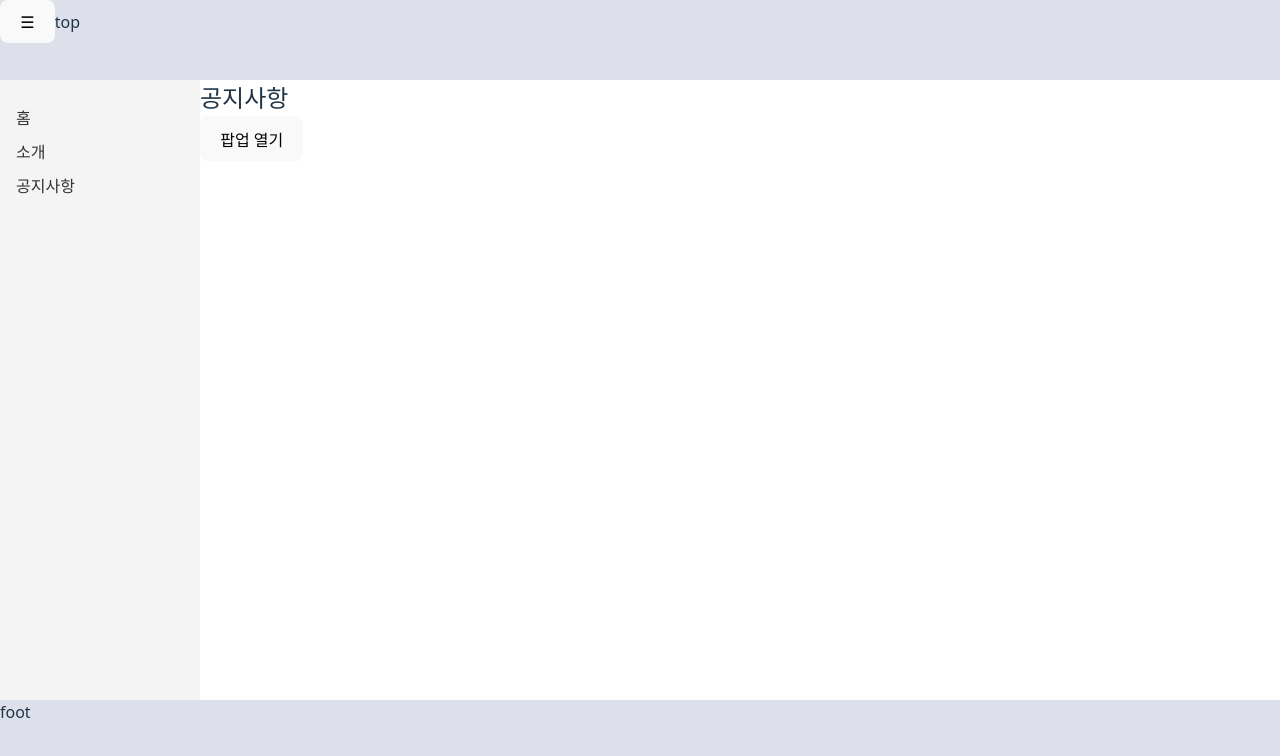
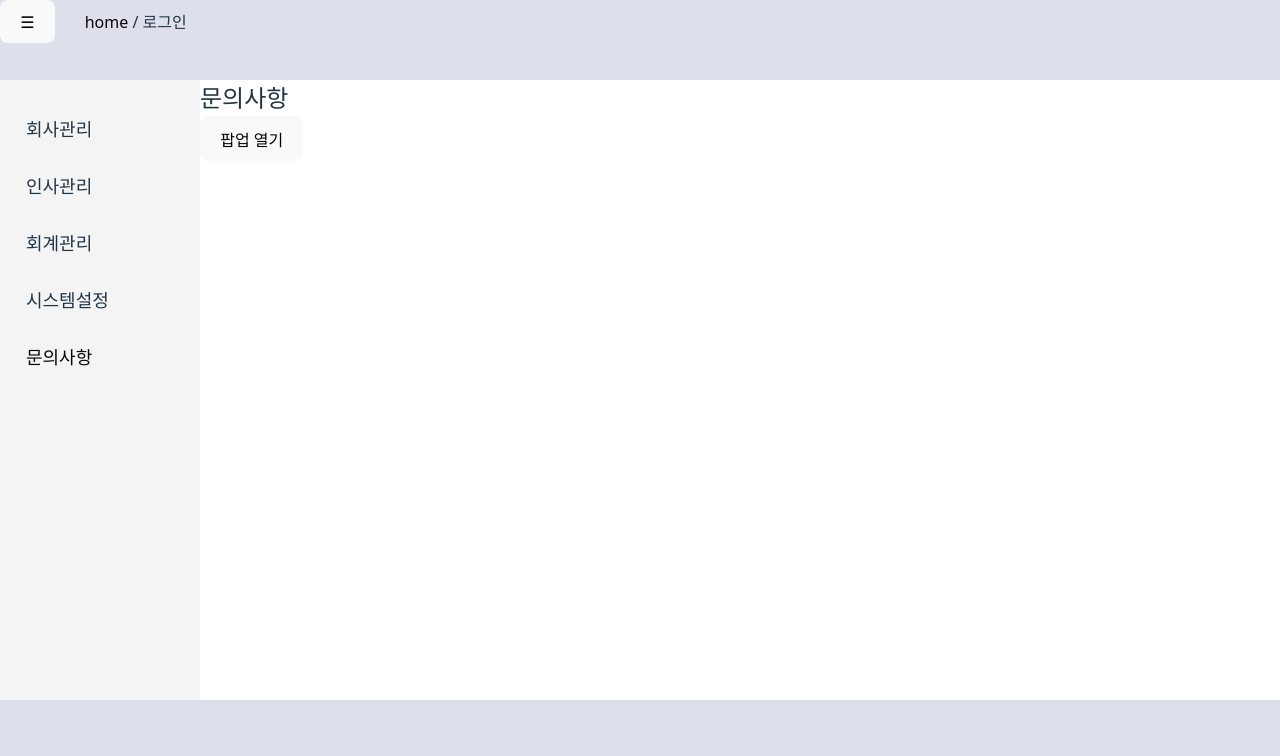
Before and after one commit to byunghaHwang/guleumsan, a React (Vite) app in the folder fronted/: page /board in a window 1280 px wide. Shown: the top 756 px of the page. Built offline with nearby package versions, Linux system fonts and the light colour scheme.

Commit message:
사이드바 메뉴별 오픈 기능 구현

```diff
--- a/fronted/src/App.css
+++ b/fronted/src/App.css
@@ -1,8 +1,13 @@
+@import './css/popup.css';  /* 팝업 */
+@import './css/contents.css';  /* 화면 */
+
 * {
     margin: 0;
     padding: 0;
     box-sizing: border-box;
 }
+
+a{color: #080808;}
 
 body {
   /* font-family: 'Segoe UI', sans-serif;
@@ -36,30 +41,73 @@ body {
     background-color: #f4f4f4;
     padding: 1rem;
     transform: translateX(0);
-  transition: transform 0.7s ease-in-out;
+    transition: all 1s;
 
-    /* Sidebar.css */
-    ul {
-    list-style: none;
+    .showSide{display: none;}
+
+    .menu {
+        list-style-type: none;
         padding: 0;
+
+        .menu-item {
+            margin: 10px 0;
+
+            /* 메뉴 제목 스타일 */
+            .menu-title {
+                font-size: 18px;
+                cursor: pointer;
+                padding: 10px;
+                /* background-color: #ffffff; */
+                border-radius: 5px;
+                display: block;
+                transition: background-color 0.3s;
             }
 
-    li {
-    margin: 10px 0;
+            .menu-title:hover {
+                background-color: #7675b9;
             }
 
-    a {
-    text-decoration: none;
-    color: #333;
+            /* 서브메뉴 기본 숨김 */
+            .submenu {
+                list-style-type: none;
+                padding-left: 20px;
+                display: none;
+                margin-top: 5px;
+
+                li {
+                    /* background-color: #ffffff; */
+                    padding: 8px;
+                    border-radius: 5px;
+                    margin-bottom: 5px;
                 }
 
-    a:hover {
-    color: #007bff;
+            }
+
+            /* 서브메뉴 펼쳐지는 애니메이션 */
+            .show {
+                display: block;
+                animation: slideIn 0.3s ease-out;
+            }
+        }
+    }
+
+
+    /* 애니메이션: 서브메뉴가 아래로 슬라이딩 */
+    @keyframes slideIn {
+        from {
+            max-height: 0;
+            opacity: 0;
+        }
+        to {
+            max-height: 1000px;
+            opacity: 1;
+        }
     }
 }
 
 .sideOpen {
     width: 0px;
+    transition: all 1s;
     transform: translateX(-100%);
 }
 
@@ -75,27 +123,3 @@ body {
     margin-top: auto;
     background-color: #dde0ea;
 }
-
-
-/* 팝업 */
-.modal-overlay {
-  position: fixed;
-  top: 0;
-  left: 0;
-  width: 100%;
-  height: 100%;
-  background: rgba(0, 0, 0, 0.5);
-  display: flex;
-  justify-content: center;
-  align-items: center;
-  z-index: 1000;
-}
-
-.modal-content {
-  background: white;
-  padding: 2rem;
-  border-radius: 10px;
-  width: 400px;
-  max-width: 90%;
-  box-shadow: 0 2px 10px rgba(0, 0, 0, 0.3);
-}
--- a/fronted/src/board/board.jsx
+++ b/fronted/src/board/board.jsx
@@ -1,4 +1,6 @@
 import React, { useState } from 'react';
+import classNames from 'classnames';
+
 import TestPopup from './popup/testPopup';
 
 function Board() {
@@ -9,9 +11,15 @@ function Board() {
 
   return (
     <>
-      <h2>공지사항</h2>
+        <div classNames={'testSt'}>
+            <h2>문의사항</h2>
+        </div>
+        <div classNames={'testSt'}>
+            <button onClick={openModal}>팝업 열기</button>
+        </div>
 
-      <button onClick={openModal}>팝업 열기</button>
+
+
 
       {isOpen && <TestPopup onClose={closeModal} />}
     </>
--- /dev/null
+++ b/fronted/src/css/contents.css
@@ -0,0 +1,7 @@
+/* 화면 스타일 */
+
+.testSt{
+    padding: 10px 10px;
+    position: relative;
+    left: 20px;
+}
--- /dev/null
+++ b/fronted/src/css/popup.css
@@ -0,0 +1,22 @@
+/* 팝업 */
+.modal-overlay {
+    position: fixed;
+    top: 0;
+    left: 0;
+    width: 100%;
+    height: 100%;
+    background: rgba(0, 0, 0, 0.5);
+    display: flex;
+    justify-content: center;
+    align-items: center;
+    z-index: 1000;
+}
+
+.modal-content {
+    background: white;
+    padding: 2rem;
+    border-radius: 10px;
+    width: 400px;
+    max-width: 90%;
+    box-shadow: 0 2px 10px rgba(0, 0, 0, 0.3);
+}
--- a/fronted/src/home/footerPage.jsx
+++ b/fronted/src/home/footerPage.jsx
@@ -4,7 +4,9 @@ function FooterPage(){
 
     return (
     <>
-        <footer className='footer'>foot</footer>
+        <footer className='footer'>
+
+        </footer>
     </>
   )
 
--- a/fronted/src/home/headerPage.jsx
+++ b/fronted/src/home/headerPage.jsx
@@ -1,4 +1,4 @@
-import { useNavigate } from 'react-router-dom';
+import { useNavigate, Link } from 'react-router-dom';
 import React, { useState } from 'react';
 
 function HeaderPage({toggleSidebar}){
@@ -11,7 +11,11 @@ function HeaderPage({toggleSidebar}){
             <button className="menu-btn" onClick={toggleSidebar}>
                 ☰
             </button>
-            top
+            <div style={{left:'30px', display: 'inline-block', position: 'relative'}}>
+                <Link to="/">home</Link> /
+                로그인
+            </div>
+
         </header>
     </>
   )
--- a/fronted/src/home/sideMenu.jsx
+++ b/fronted/src/home/sideMenu.jsx
@@ -1,24 +1,92 @@
 import { Route, Routes, Link } from 'react-router-dom';
+import React, { useState } from 'react';
 import classNames from 'classnames';
 
 function SideMenu({isOpen}){
+
+    const [openMenu, setOpenMenu] = useState(null); // 열려 있는 메뉴의 index 저장
+
+    // 메뉴를 클릭할 때마다 openMenu 상태를 업데이트
+    const toggleMenu = (menuIndex) => {
+        setOpenMenu(openMenu === menuIndex ? null : menuIndex); // 동일한 메뉴 클릭 시 닫기
+    };
+
     return (
     <>
-      <aside className={classNames('sidebar', { sideOpen: isOpen })}>
-            {
-            !isOpen
-            ?
-            <nav>
-                <ul>
-                    <li><Link to="/">홈</Link></li>
-                    <li><Link to="/about">소개</Link></li>
-                    <li><Link to="/board">공지사항</Link></li>
-                </ul>
-            </nav>
-            : <></>
-            }
+    {/*
+        ##메뉴 등록 가이드##
 
-        </aside>
+        <li>공지사항</li>
+
+        ->
+
+        <li><Link to="/board">공지사항</Link></li>
+
+        path 등록은 app.jsx에 routers에 route를 추가해주면 된다.
+    */}
+
+
+        <aside className={classNames('sidebar', { sideOpen: isOpen })}>
+                <nav className={classNames({ showSide: isOpen })}>
+                    <ul className="menu">
+                        {/* 메뉴 1 */}
+                        <li className="menu-item">
+                            <span className="menu-title" onClick={() => toggleMenu(1)}>
+                                회사관리
+                            </span>
+                            <ul className={`submenu ${openMenu === 1 ? 'show' : ''}`}>
+                                <li>사업장 기초정보 입력</li>
+                                <li>조직설정</li>
+                            </ul>
+                        </li>
+
+                        {/* 메뉴 2 */}
+                        <li className="menu-item">
+                            <span className="menu-title" onClick={() => toggleMenu(2)}>
+                                인사관리
+                            </span>
+                            <ul className={`submenu ${openMenu === 2 ? 'show' : ''}`}>
+                                <li>사용자등록</li>
+                                <li>급여기초정보입력</li>
+                                <li>급여자료입력</li>
+                                <li>급여대장</li>
+                            </ul>
+                        </li>
+
+                        {/* 메뉴 3 */}
+                        <li className="menu-item">
+                            <span className="menu-title" onClick={() => toggleMenu(3)}>
+                                회계관리
+                            </span>
+                            <ul className={`submenu ${openMenu === 3 ? 'show' : ''}`}>
+                                <li>일매출 마감</li>
+                                <li>월매출 마감</li>
+                                <li>매출 현황</li>
+                            </ul>
+                        </li>
+
+                        {/* 메뉴 4 */}
+                        <li className="menu-item">
+                            <span className="menu-title" onClick={() => toggleMenu(4)}>
+                                시스템설정
+                            </span>
+                            <ul className={`submenu ${openMenu === 4 ? 'show' : ''}`}>
+                                <li>시스템 관리</li>
+                                <li>공지사항 관리</li>
+                                <li>인센티브 관리</li>
+                            </ul>
+                        </li>
+
+                        {/* 메뉴 5 */}
+                        <li className="menu-item">
+                            <span className="menu-title">
+                                <Link to="/board">문의사항</Link>
+                            </span>
+                        </li>
+                    </ul>
+                </nav>
+
+            </aside>
     </>
   )
 
```
Lines whose indentation alone changed are shown as unchanged.
